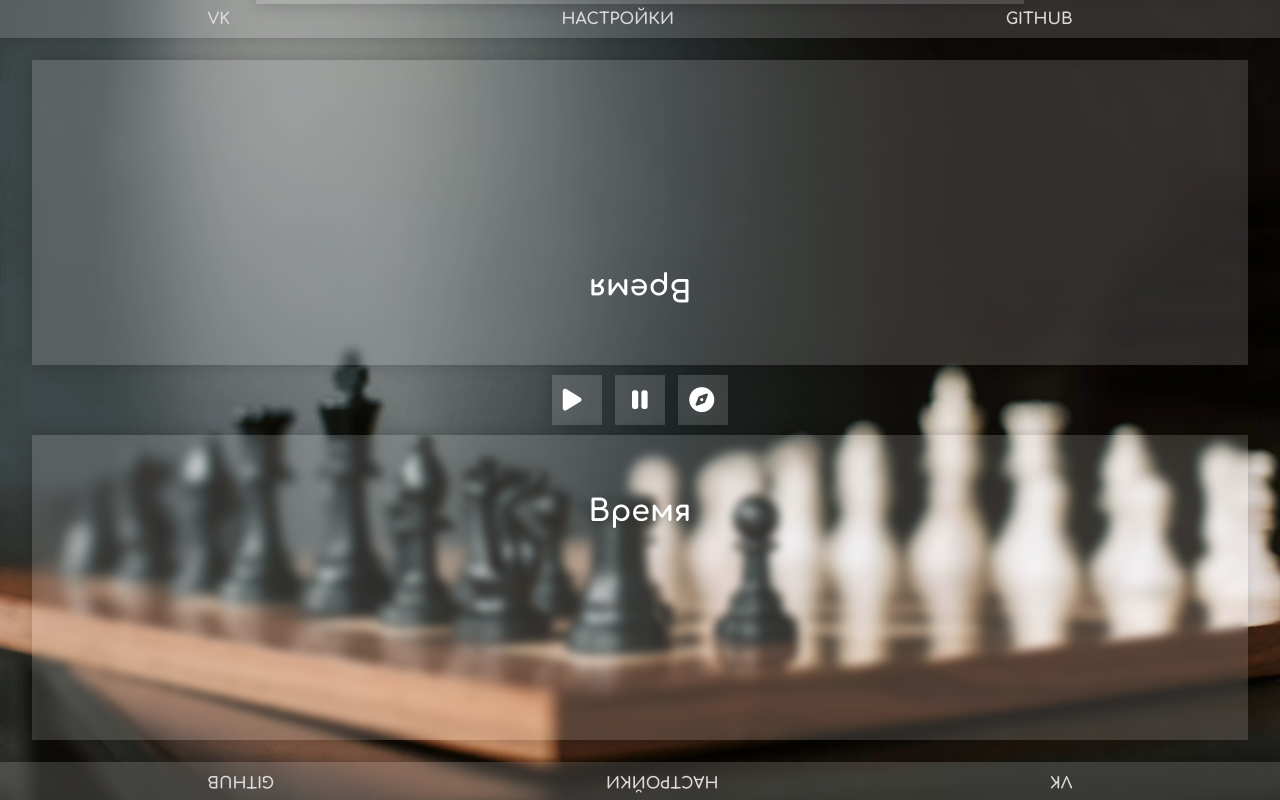
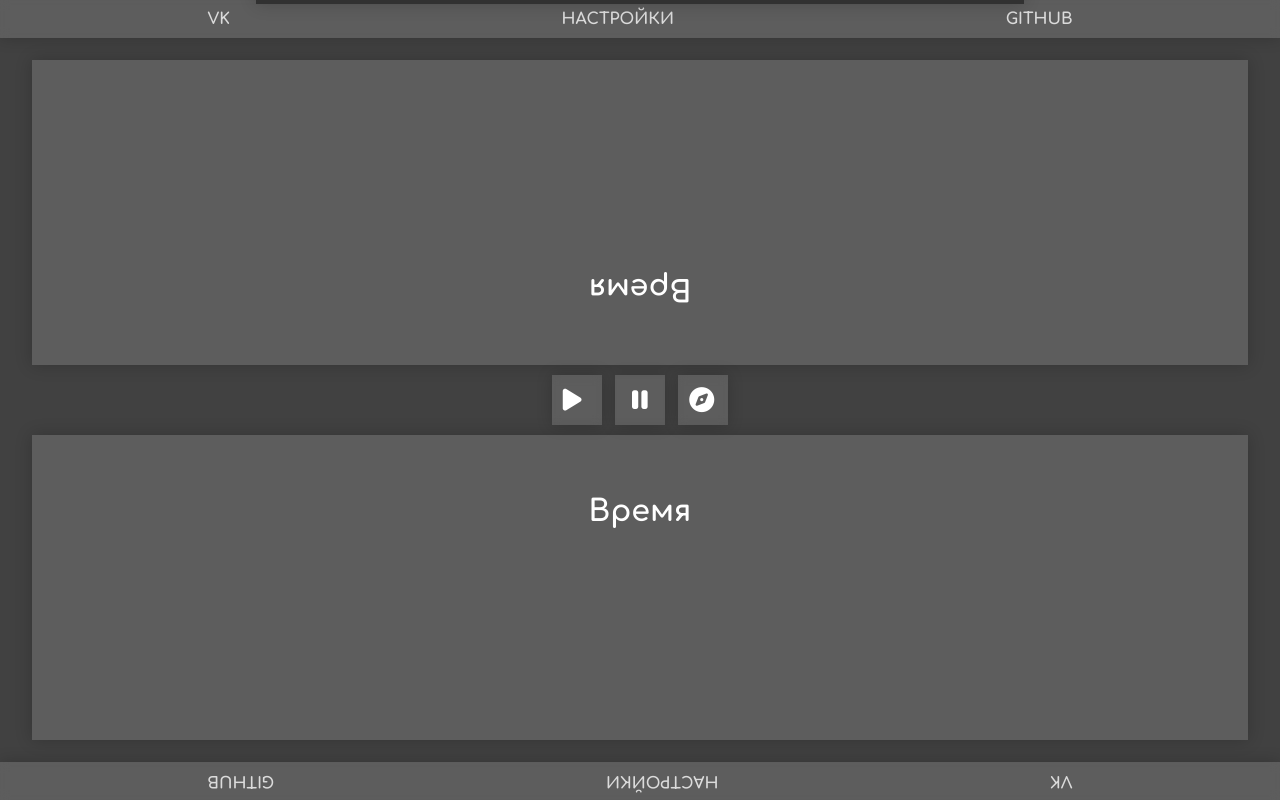
Before and after one commit to zakataoao/chess, a plain HTML site: page index.html in a window 1280 px wide. Drawn offline with Linux system fonts and the light colour scheme.

Commit message:
Update style.css

```diff
--- a/style.css
+++ b/style.css
@@ -62,7 +62,7 @@
 .main {
   width: 100%;
   height: 100vh;
-  background: no-repeat center/cover url("./img/background.webp");
+  background: #414141;
 }
 
 .wrapp {
@@ -93,8 +93,6 @@
   -webkit-box-shadow: 0 0 1rem 0 rgba(0, 0, 0, 0.2);
           box-shadow: 0 0 1rem 0 rgba(0, 0, 0, 0.2);
   background-color: rgba(255, 255, 255, 0.15);
-  -webkit-backdrop-filter: blur(5px);
-          backdrop-filter: blur(5px);
   padding: 60px;
   margin: 0 auto;
   color: #fff;
@@ -122,8 +120,6 @@
           box-shadow: 0 0 1rem 0 rgba(0, 0, 0, 0.2);
   background-color: rgba(255, 255, 255, 0.15);
   padding: 13px 17px;
-  -webkit-backdrop-filter: blur(5px);
-          backdrop-filter: blur(5px);
   -webkit-transition: .5s;
   transition: .5s;
 }
@@ -164,9 +160,7 @@
   padding: 25px;
   -webkit-box-shadow: 0 0 1rem 0 rgba(0, 0, 0, 0.2);
           box-shadow: 0 0 1rem 0 rgba(0, 0, 0, 0.2);
-  background-color: rgba(255, 255, 255, 0.15);
-  -webkit-backdrop-filter: blur(5px);
-          backdrop-filter: blur(5px);
+  background-color: #313131;
   -webkit-transform: translateY(-160%);
           transform: translateY(-160%);
   -webkit-transition: all ease 1s;
```
